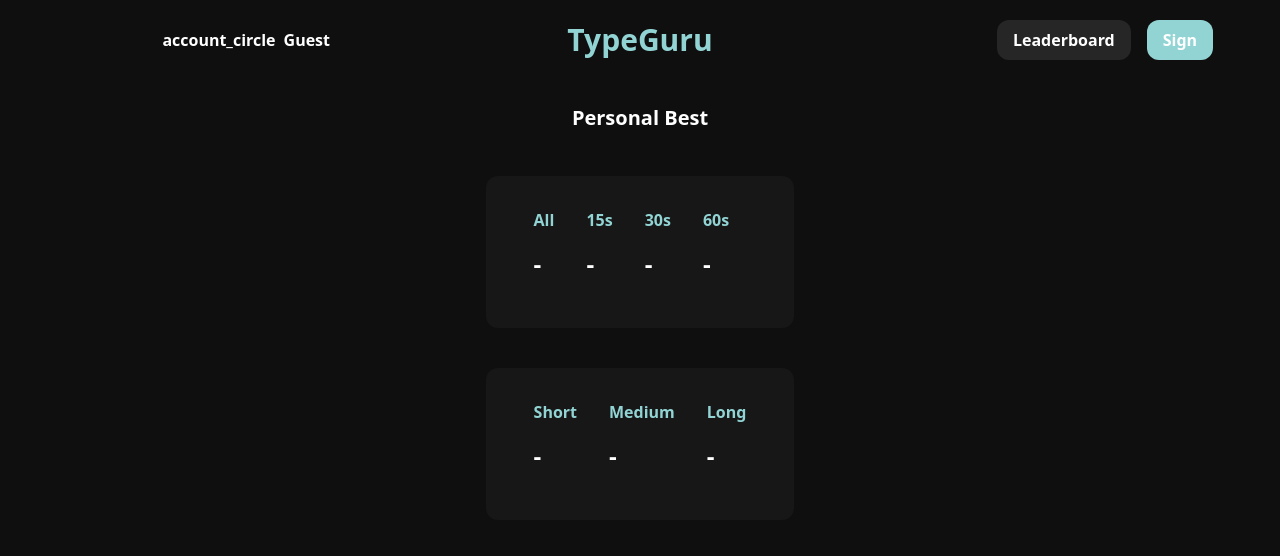
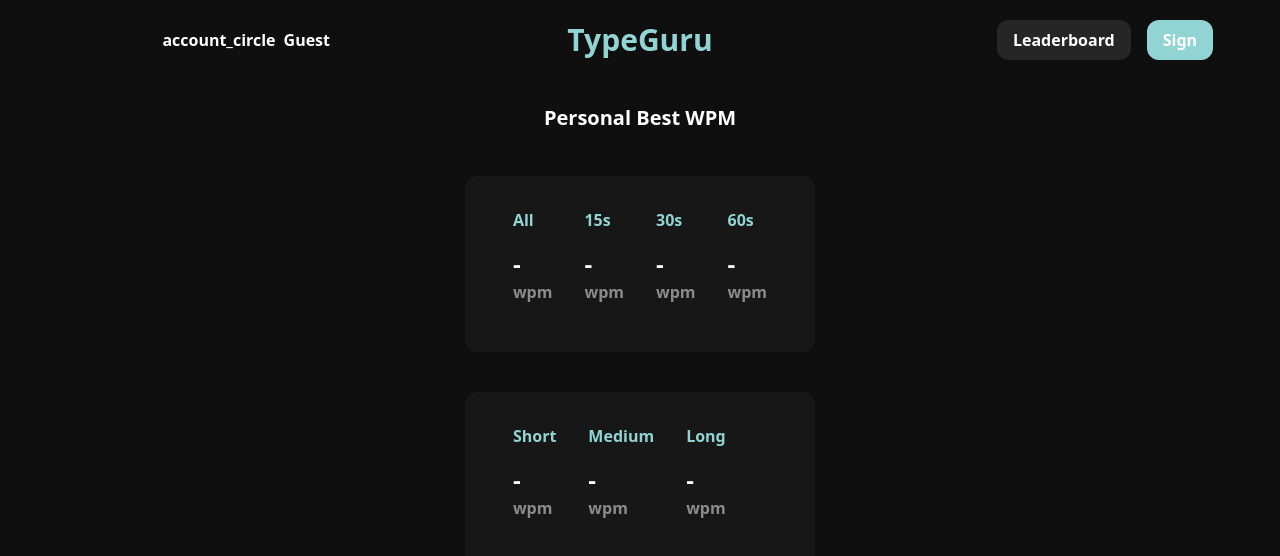
Before and after one commit to kurniadikevin/typeguru-client, a Next.js app: page /profile-page in a window 1280 px wide. Shown: the top 556 px of the page. Built offline with nearby package versions, Linux system fonts and the light colour scheme.

Commit message:
change api url to env variable, add wpm on profile page

```diff
--- a/src/pages/index.tsx
+++ b/src/pages/index.tsx
@@ -211,6 +211,7 @@
    const textInput: any= document.querySelector('#text-input');
    textInput.focus();
    changeGameMode('word',1)// default game mode word
+   console.log(process.env.NEXT_PUBLIC_API_URL)
     },[])
 
   //highlight word on chage wordIndex
--- a/src/pages/leaderboard-page.tsx
+++ b/src/pages/leaderboard-page.tsx
@@ -18,25 +18,26 @@
   const fetchBestTime= async ()=>{
     let url;
     if(category === 'All'){
-      url= `https://solid-bugs-attack.loca.lt/best-time/top/${topNumber}`
+      url= `${process.env.NEXT_PUBLIC_API_URL}/best-time/top/${topNumber}`
     }
     else if(category === 'Time' && !type){
-      url= `https://solid-bugs-attack.loca.lt/best-time/top/${category.toLowerCase()}/${topNumber}`
+      url= `${process.env.NEXT_PUBLIC_API_URL}/best-time/top/${category.toLowerCase()}/${topNumber}`
     }
     else if(category === 'Word' && !type){
-      url= `https://solid-bugs-attack.loca.lt/best-time/top/${category.toLowerCase()}/${topNumber}`
+      url= `${process.env.NEXT_PUBLIC_API_URL}/best-time/top/${category.toLowerCase()}/${topNumber}`
     }
     else{
-      url= `https://solid-bugs-attack.loca.lt/best-time/top/${category.toLowerCase()}/${type}/${topNumber}`
+      url= `${process.env.NEXT_PUBLIC_API_URL}/best-time/top/${category.toLowerCase()}/${type}/${topNumber}`
     }
 
      axios({
       method : 'GET',
       url: url,
-
+      headers :{
+        'Bypass-Tunnel-Reminder' : 'bypass'
+      }
     }).then((res)=>{
       setData(res.data);
-      console.log(res.data)
 
     }).catch((err)=>{
       console.log(err)
--- a/src/pages/profile-page.tsx
+++ b/src/pages/profile-page.tsx
@@ -49,38 +49,45 @@
     return(
         <div className='h-full flex flex-col items-center justify-center gap-5'>
             <Dashboard/>
-            <div className='font-bold pt-4 text-xl'>Personal Best</div>
+            <div className='font-bold pt-4 text-xl'>Personal Best WPM</div>
             <div className='flex flex-col gap-10 font-bold  p-6 rounded-xl'>
             <div className="flex gap-8 bg-[color:var(--tertiaryColor)] py-8 px-12 rounded-xl">
-                <div className="flex flex-col gap-4 pb-4 ">
-                    <div className="font-bold text-[color:var(--accent)]">All</div>
+                <div className="flex flex-col pb-4 ">
+                    <div className="font-bold text-[color:var(--accent)] pb-4">All</div>
                     <div className="text-2xl">{getUserHighestWpm()}</div>
+                    <div className="text-l opacity-50">wpm</div>
                 </div>
-                <div  className="flex flex-col gap-4 pb-4">
-                    <div className="font-bold text-[color:var(--accent)]">15s</div>
+                <div  className="flex flex-col pb-4">
+                    <div className="font-bold pb-4 text-[color:var(--accent)]">15s</div>
                     <div className="text-2xl">{getWpmForSpecificType('15')}</div>
+                    <div className="text-l opacity-50">wpm</div>
                 </div>
-                <div className="flex flex-col gap-4 pb-4">
-                    <div className="font-bold text-[color:var(--accent)]">30s</div>
+                <div className="flex flex-col pb-4">
+                    <div className="font-bold pb-4 text-[color:var(--accent)]">30s</div>
                     <div className="text-2xl">{getWpmForSpecificType('30')}</div>
+                    <div className="text-l opacity-50">wpm</div>
                 </div>
-                <div className="flex flex-col gap-4 pb-4">
-                    <div className="font-bold text-[color:var(--accent)]">60s</div>
+                <div className="flex flex-col pb-4">
+                    <div className="font-bold pb-4 text-[color:var(--accent)]">60s</div>
                     <div className="text-2xl">{getWpmForSpecificType('60')}</div>
+                    <div className="text-l opacity-50">wpm</div>
                 </div>
             </div>
             <div className="flex gap-8 bg-[color:var(--tertiaryColor)]  py-8 px-12 rounded-xl">
-                <div className="flex flex-col gap-4 pb-4">
-                    <div className="font-bold text-[color:var(--accent)]">Short</div>
+                <div className="flex flex-col pb-4">
+                    <div className="font-bold pb-4 text-[color:var(--accent)]">Short</div>
                     <div className="text-2xl">{getWpmForSpecificType('short')}</div>
+                    <div className="text-l opacity-50">wpm</div>
                 </div>
-                <div className="flex flex-col gap-4 pb-4">
-                    <div className="font-bold text-[color:var(--accent)]">Medium</div>
+                <div className="flex flex-col pb-4">
+                    <div className="font-bold pb-4 text-[color:var(--accent)]">Medium</div>
                     <div className="text-2xl">{getWpmForSpecificType('medium')}</div>
+                    <div className="text-l opacity-50">wpm</div>
                 </div>
-                <div className="flex flex-col gap-4 pb-4">
-                    <div className="font-bold text-[color:var(--accent)]">Long</div>
+                <div className="flex flex-col pb-4">
+                    <div className="font-bold pb-4 text-[color:var(--accent)]">Long</div>
                     <div className="text-2xl">{getWpmForSpecificType('long')}</div>
+                    <div className="text-l opacity-50">wpm</div>
                 </div>
             </div>
             </div>
--- a/src/pages/sign-page.tsx
+++ b/src/pages/sign-page.tsx
@@ -20,8 +20,10 @@
         name: username,
         password: password,
       },
-
-      url: `https://solid-bugs-attack.loca.lt/users/${urlExt}`,
+      headers :{
+        'Bypass-Tunnel-Reminder' : 'bypass'
+      },
+      url: `${process.env.NEXT_PUBLIC_API_URL}/users/${urlExt}`,
     }).then((res) => {
       if(res.data === 'No User Exists'){
         callModal(res.data)
```
Also changed, not shown: src/functions.ts (+6 -3 lines).
